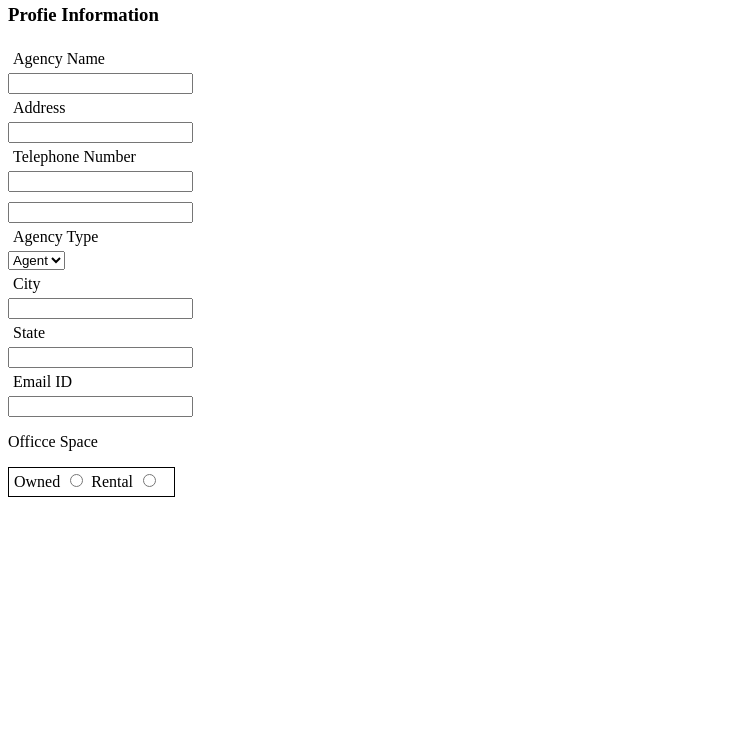
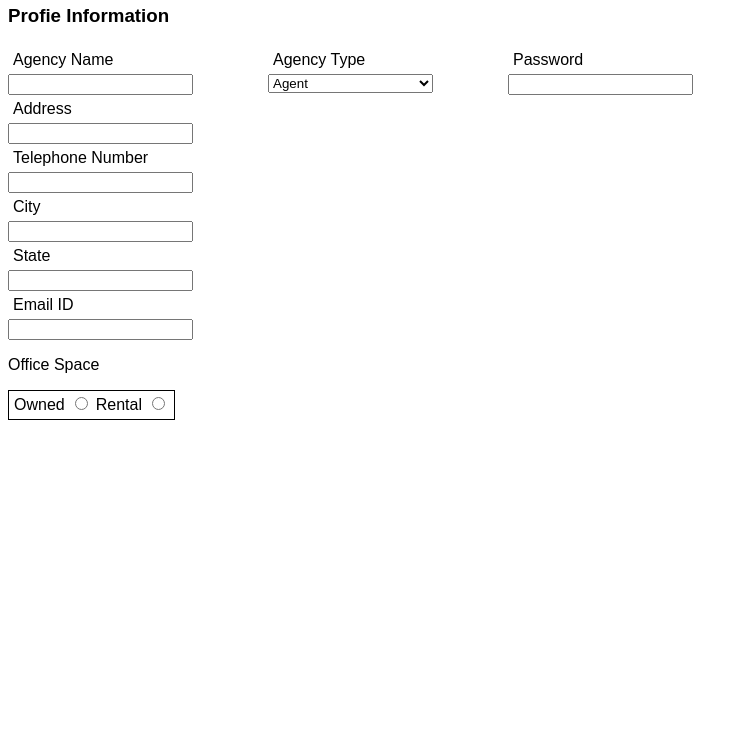
Before and after one commit to Angela1015/registration, a plain HTML site: page index.html in a window 1280 px wide. Shown: the part 63-800 px from the top of the page, without its empty margins (0-748 px from the left). Drawn offline with Linux system fonts and the light colour scheme.

Commit message:
changed font family and added padding and padding to first section

```diff
--- a/index.html
+++ b/index.html
@@ -14,8 +14,24 @@
         <h3>Profie Information</h3>
     </header>
     <form>
-        <label for="agency name">Agency Name</label>
-        <input type="text" id="agency name" name="agency name" minlength="3" maxlength="40">
+
+       <section class="general-info">
+        <div>
+            <label for="agency name">Agency Name</label>
+            <input type="text" id="agency name" name="agency name" minlength="3" maxlength="40">
+        </div>
+        <div>
+            <label for="agencytype">Agency Type</label>
+            <select id="agencytype" name="agencytype">
+                <option value="agent">Agent</option>
+                <option value="client">Client</option>
+            </select>
+        </div>
+        <div>
+            <label for="password">password</label>
+            <input type="password" id="password" name="password" minlength="8" maxlength="20">
+        </div>
+        </section>
 
         <label for="address">Address</label>
         <input type="text" id="address" name="address" minlength="7" maxlength="40">
@@ -23,14 +39,9 @@
         <label for="telephone">Telephone Number</label>
         <input type="number" minlength="9" maxlength="9" name ="telephone">
 
-        <label for ="Agency Type"></label>
-        <input type="text">
 
-        <label for="agencytype">Agency Type</label>
-        <select id="agencytype" name="agencytype">
-            <option value="agent">Agent</option>
-            <option value="client">Client</option>
-        </select>
+
+
         <label for="city">City</label>
         <input type="text" id ="city" name="city" minlength="3" maxlength="40">
         <label for="state">State</label>
@@ -39,8 +50,8 @@
         <input type="email" id="email" name="email">
 
         <section>
-            <p>Officce Space</p>
-            <div>
+            <p>Office Space</p>
+            <div class="officespace">
             <label for="owned">Owned</label>
             <input type="radio" name="officespace" id="officespace" value="owned">
             <label for="rental">Rental</label>
--- a/styles.css
+++ b/styles.css
@@ -1,9 +1,31 @@
+body{
+    font-family: Arial, Helvetica, sans-serif;
+    text-transform: capitalize;
+
+}
+
+
+
 label{
     display:block;
     padding:5px;
 }
 
-div{
+select{
+    width: 165px;
+    height: 25x;
+}
+
+.general-info{
+    display:flex;
+
+}
+.general-info div{
+    padding-right: 75px;
+}
+
+
+.officespace{
     border:.025px solid;
     display:inline-flex;
     align-items: baseline;
```
